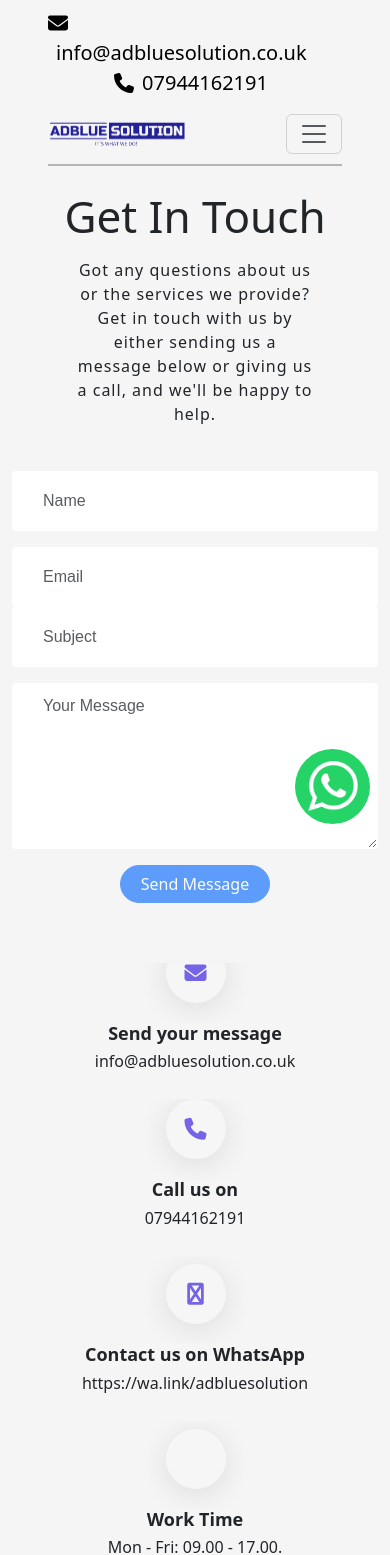
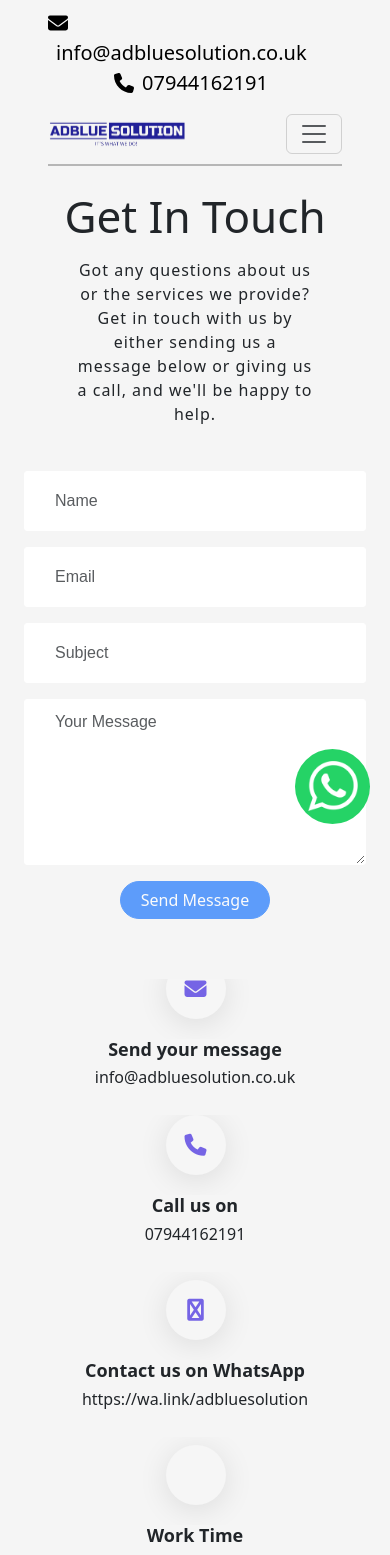
Before and after one commit to joshthomas98/adblue-solution-website, a React (Vite) app: page /contact in a window 390 px wide. Shown: the top 1555 px of the page. Built offline with nearby package versions, Linux system fonts and the light colour scheme; no server answers; the database is empty; some icons are missing; a web font is replaced by a local one.

Commit message:
Contact page DONE

```diff
--- a/src/pages/Contact.jsx
+++ b/src/pages/Contact.jsx
@@ -92,7 +92,7 @@ const Contact = () => {
         </div>
       )}
 
-      <div id="contact" className="contact-area section-padding">
+      <div id="contact" className="contact-area section-padding pb-4">
         <div className="container">
           <div className="section-title text-center">
             <h1 className="pt-4">Get in Touch</h1>
@@ -105,7 +105,7 @@ const Contact = () => {
           </div>
           <div className="d-sm-center d-md-NORMAL">
             <div className="row">
-              <div className="col-lg-8 px-lg-5">
+              <div className="col-lg-8 px-4">
                 <div className="contact">
                   <form
                     ref={formRef}
@@ -126,7 +126,7 @@ const Contact = () => {
                           required
                         />
                       </div>
-                      <div className="form-group col-md-6 pb-sm-3">
+                      <div className="form-group col-md-6 mb-3">
                         <input
                           type="email"
                           name="email"
```
